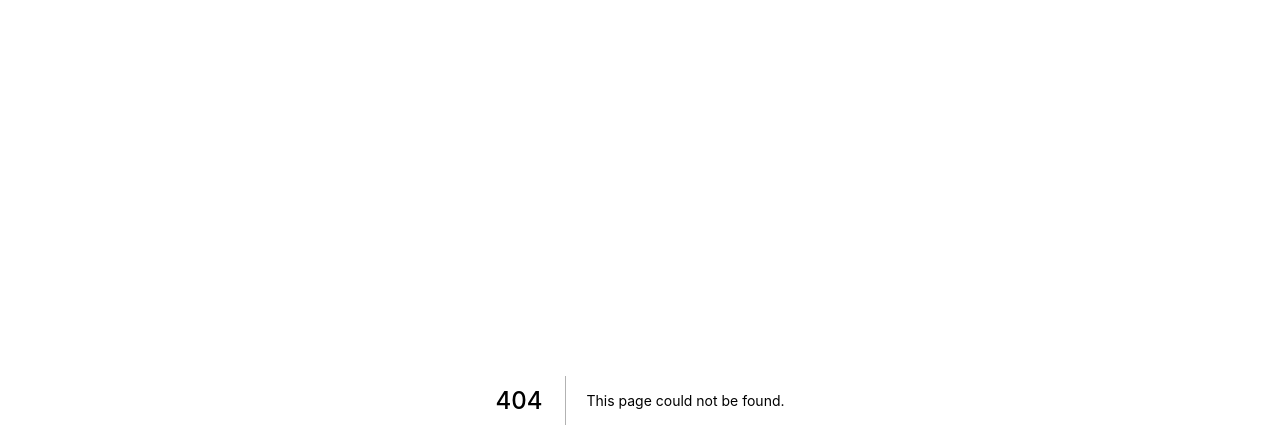
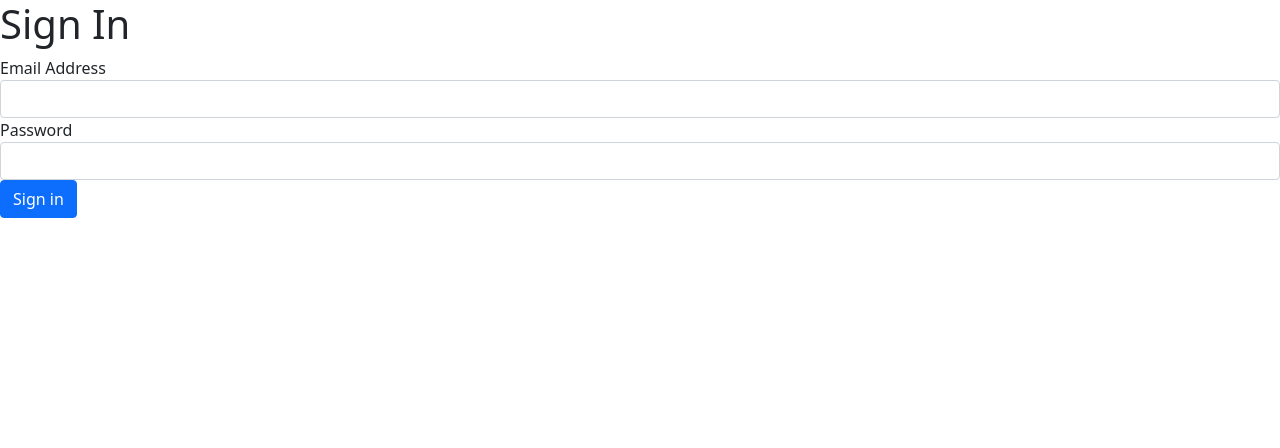
Before and after one commit to Ahmed-Mattar/E-Tickets, a Next.js app in the folder client/: page /auth/signin in a window 1280 px wide. Before the commit this address had no page. Shown: the top 448 px of the page. Built offline with nearby package versions, Linux system fonts and the light colour scheme.

Commit message:
client: implement sign in page

```diff
--- /dev/null
+++ b/client/pages/auth/signin.js
@@ -0,0 +1,50 @@
+import { useState } from "react";
+import Router from "next/router";
+import useRequest from "../../hooks/use-request";
+
+const Signin = () => {
+  const [email, setEmail] = useState("");
+  const [password, setPassword] = useState("");
+  const { doRequest, errors } = useRequest({
+    url: "/api/users/signin",
+    method: "post",
+    body: {
+      email,
+      password,
+    },
+    onSuccess: () => Router.push("/"),
+  });
+
+  const onSubmit = async (event) => {
+    event.preventDefault();
+
+    await doRequest();
+  };
+
+  return (
+    <form onSubmit={onSubmit}>
+      <h1>Sign In</h1>
+      <div className="form-group">
+        <label>Email Address</label>
+        <input
+          value={email}
+          onChange={(e) => setEmail(e.target.value)}
+          className="form-control"
+        />
+      </div>
+      <div className="form-group">
+        <label>Password</label>
+        <input
+          value={password}
+          onChange={(e) => setPassword(e.target.value)}
+          type="password"
+          className="form-control"
+        />
+      </div>
+      {errors}
+      <button className="btn btn-primary">Sign in</button>
+    </form>
+  );
+};
+
+export default Signin;
```
